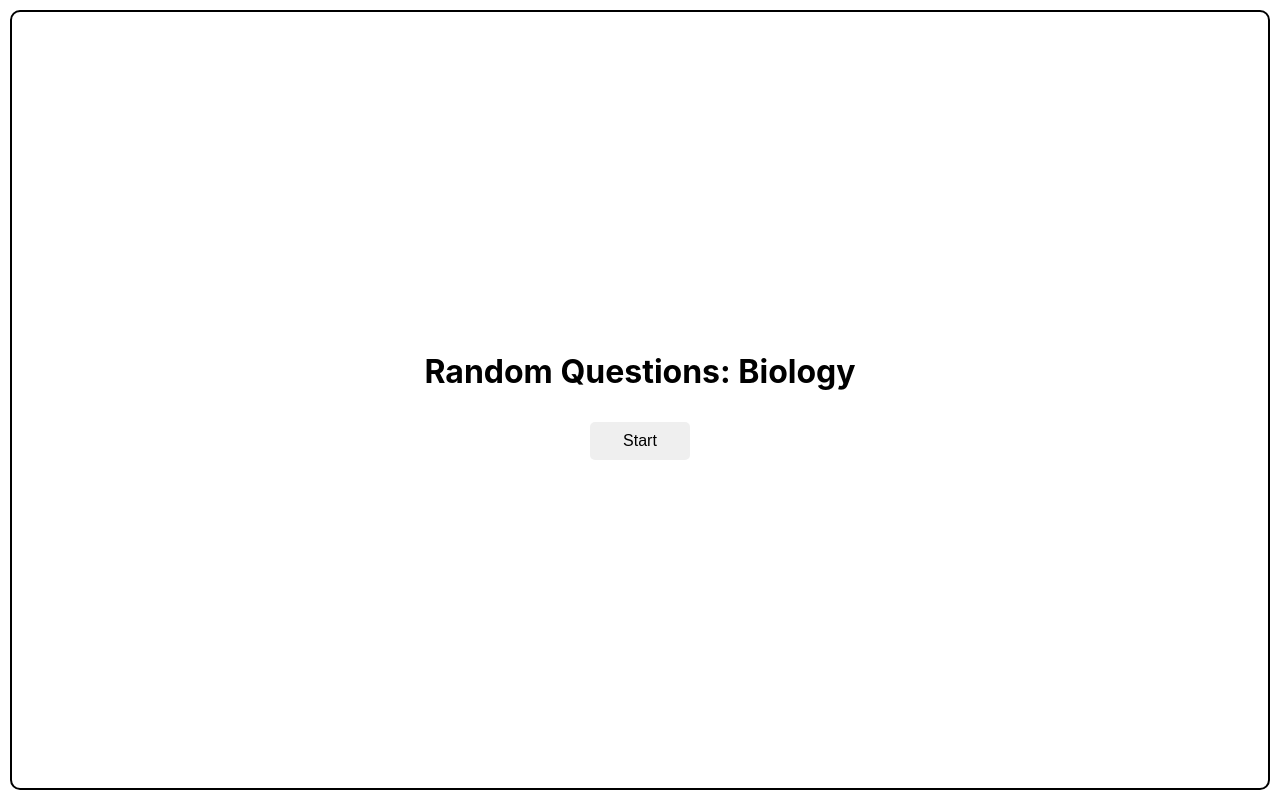
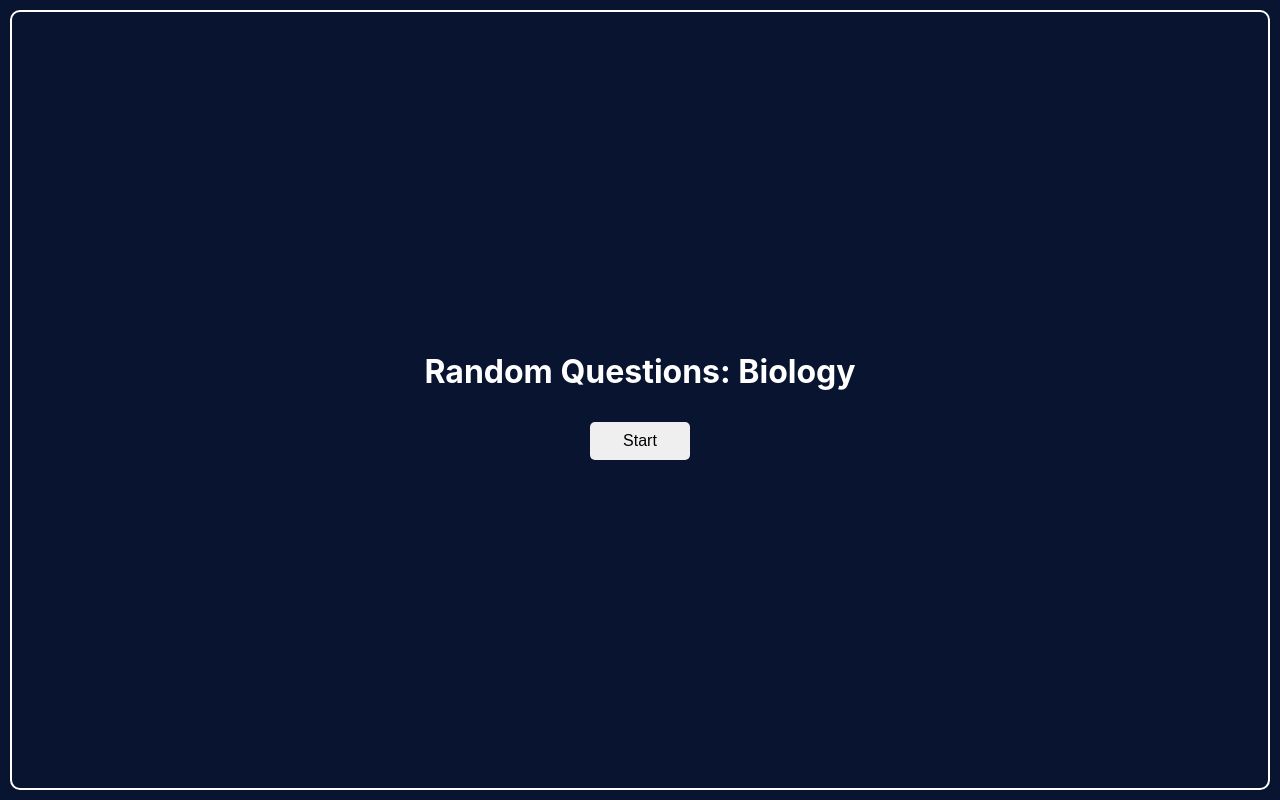
Before and after one commit to blitzmartin/random-questions, a React (Create React App) app: page / in a window 1280 px wide. Built offline with nearby package versions, Linux system fonts and the light colour scheme.

Commit message:
switched palette to dark

```diff
--- a/src/App.css
+++ b/src/App.css
@@ -1,38 +1,39 @@
+:root {
+  --col-primary: rgb(9, 20, 49);
+  --col-accent: rgb(0, 231, 116);
+  --col-light: #fff;
+  --col-dark: rgb(24, 24, 24);
+}
+
 .App {
   text-align: center;
 }
 
-.App-logo {
-  height: 40vmin;
-  pointer-events: none;
+.home-container {
+  color: white;
+  background-color:var(--col-primary);
+  height: 97vh;
+  border: 2px solid white;
+  border-radius: 10px;
+  padding: 0 2rem;
+  margin: 10px;
+  display: flex;
+  flex-direction: column;
+  justify-content: center;
+  align-items: center;
 }
 
-@media (prefers-reduced-motion: no-preference) {
-  .App-logo {
-    animation: App-logo-spin infinite 20s linear;
-  }
+.btn {
+  border: none;
+  border-radius: 5px;
+  font-size: 1rem;
+  padding: 10px 15px;
+  margin: 10px;
+  width: 100px;
+  cursor: pointer;
 }
 
-.App-header {
-  background-color: #282c34;
-  min-height: 100vh;
-  display: flex;
-  flex-direction: column;
-  align-items: center;
-  justify-content: center;
-  font-size: calc(10px + 2vmin);
+.btn:active {
   color: white;
+  background-color: var(--col-dark);
 }
-
-.App-link {
-  color: #61dafb;
-}
-
-@keyframes App-logo-spin {
-  from {
-    transform: rotate(0deg);
-  }
-  to {
-    transform: rotate(360deg);
-  }
-}
--- a/src/components/Button.jsx
+++ b/src/components/Button.jsx
@@ -1,15 +1,6 @@
 export default function Button({ title, handleClick }) {
-    const style = {
-      border: "none",
-      borderRadius: "5px",
-      fontSize: "1rem",
-      padding: "10px 15px",
-      margin: "10px",
-      width: "100px",
-      cursor: "pointer"
-    };
     return (
-      <button style={style} onClick={handleClick}>
+      <button className="btn" onClick={handleClick}>
         {title}
       </button>
     );
--- a/src/components/Home.jsx
+++ b/src/components/Home.jsx
@@ -4,23 +4,12 @@ import Questions from "./Questions";
 
 export default function Home() {
   const [start, setStart] = useState(false);
-  const style = {
-    height: "97vh",
-    border: "2px solid black",
-    borderRadius: "10px",
-    padding: "0 2rem",
-    margin: "10px",
-    display: "flex",
-    flexDirection: "column",
-    justifyContent: "center",
-    alignItems: "center"
-  };
 
   const toggleStart = () => {
     setStart(!start);
   };
   return (
-    <div style={style}>
+    <div className="home-container">
       {!start && <h1>Random Questions: Biology</h1>}
       {start && <Questions />}
       <Button title={start ? "Reset" : "Start"} handleClick={toggleStart} />
--- a/src/index.css
+++ b/src/index.css
@@ -5,6 +5,7 @@ body {
     sans-serif;
   -webkit-font-smoothing: antialiased;
   -moz-osx-font-smoothing: grayscale;
+  background-color:rgb(9, 20, 49);
 }
 
 code {
```
